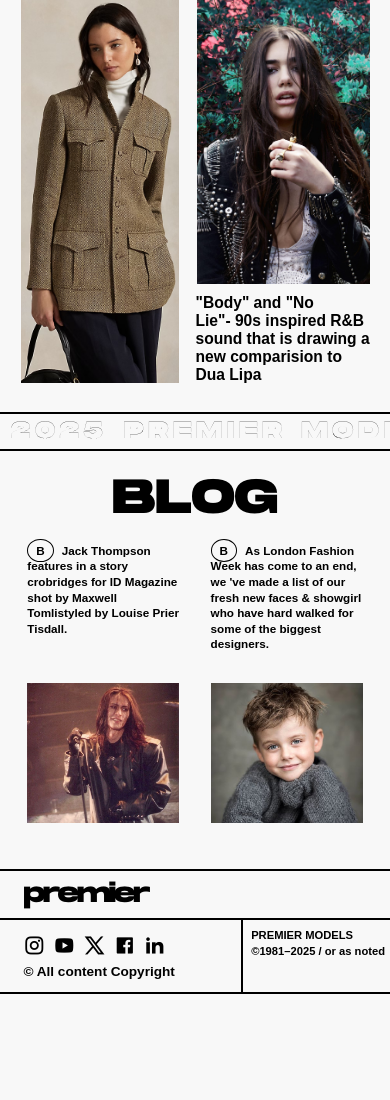
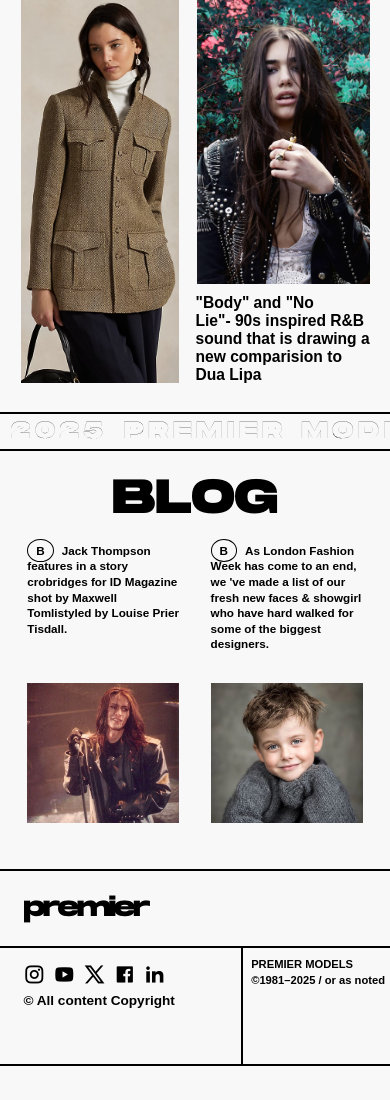
Before and after one commit to Vadik-x/Premier-model-clone, a plain HTML site: page index.html in a window 390 px wide. Shown: the part 3527-4627 px from the top of the page. Before the commit the page ends 4543 px from the top, so only its background shows below. Drawn offline with nearby package versions, Linux system fonts and the light colour scheme; a script that the page names is missing; files whose address does not match are found by name; a web font is replaced by a local one.

Commit message:
fixed mobile-footer

```diff
--- a/style.css
+++ b/style.css
@@ -991,7 +991,7 @@ body::-webkit-scrollbar-thumb {
 }
 
 #footer-mobile {
-    height: 22%;
+    height: 32%;
     width: 100%;
     padding-top: 10vw;
 }
```
